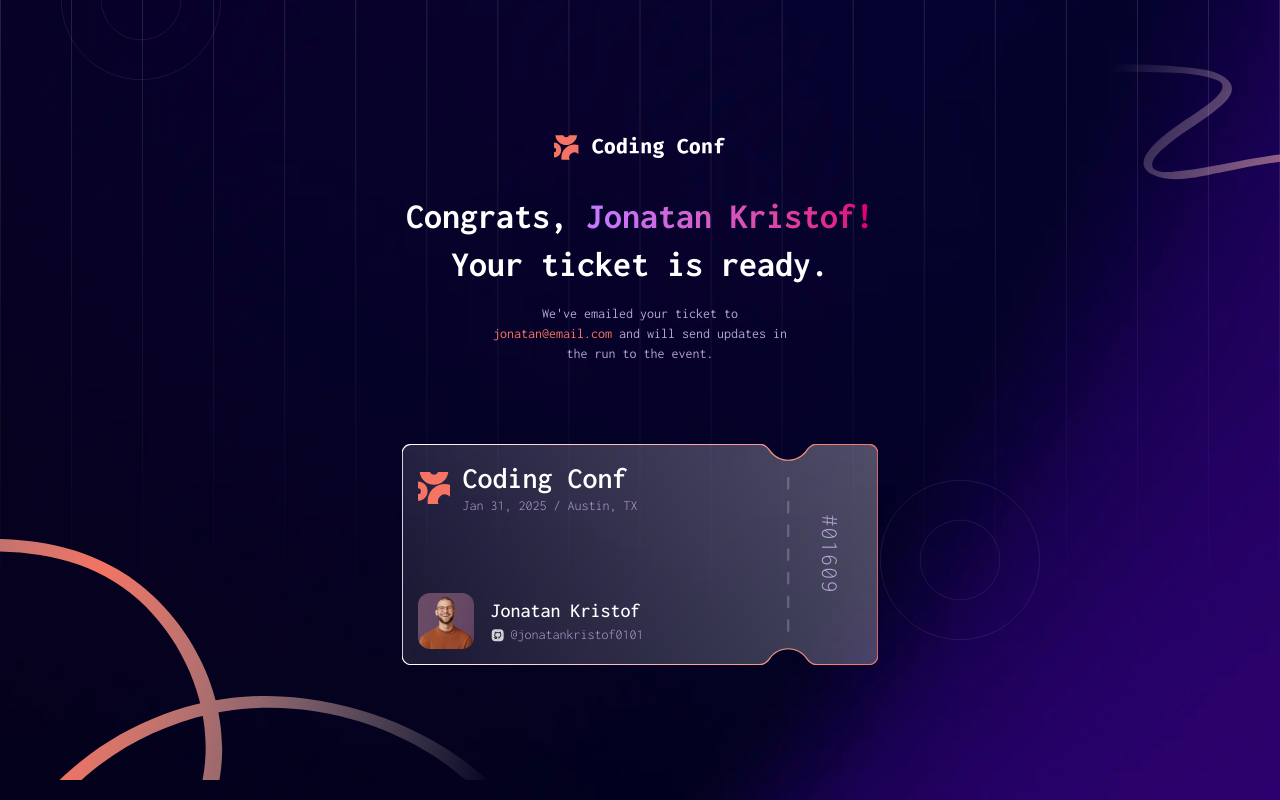
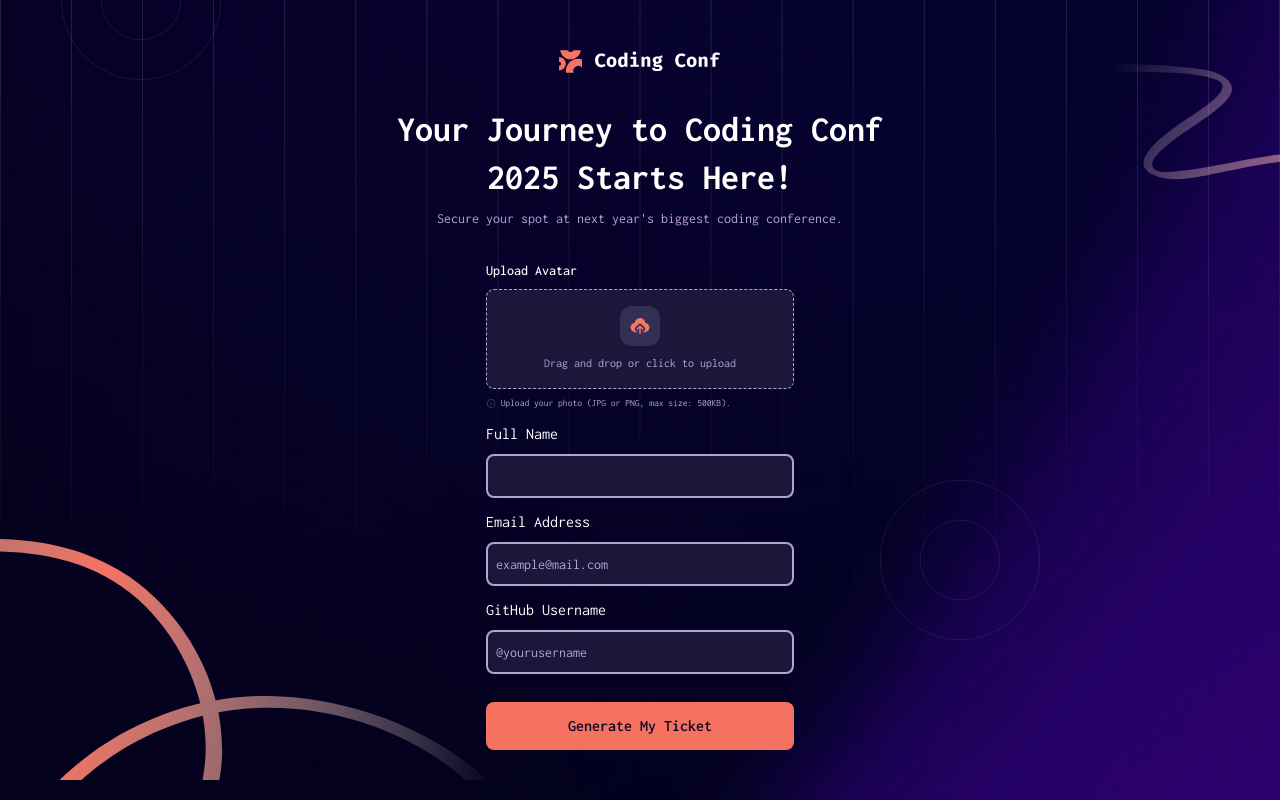
Before and after one commit to iamalabisunday/Conference-Ticket, a React (Vite) app: page / in a window 1280 px wide. Built offline with nearby package versions, Linux system fonts and the light colour scheme.

Commit message:
first commit

```diff
--- a/src/ConferenceTicket.jsx
+++ b/src/ConferenceTicket.jsx
@@ -1,10 +1,13 @@
+import { useState } from "react";
 import Background from "./Background.jsx";
 import FormTicket from "./FormTicket.jsx";
 import Congrats from "./Congrats.jsx";
 
 export default function ConferenceTicket() {
+  const [submitted, setSubmitted] = useState(false); // state moved here
+
   return (
-    <main className="relative w-full md:h-screen min-h-screen">
+    <main className="relative w-full md:min-h-screen min-h-screen flex justify-center items-center py-12">
       {/* Background (absolute and behind) */}
       <div className="absolute inset-0 z-0">
         <Background />
@@ -12,8 +15,11 @@ export default function ConferenceTicket() {
 
       {/* Content (on top) */}
       <div className="relative z-10 flex items-center justify-center h-full">
-        {/* <FormTicket /> */}
-        <Congrats />
+        {submitted ? (
+          <Congrats />
+        ) : (
+          <FormTicket onSubmitSuccess={() => setSubmitted(true)} />
+        )}
       </div>
     </main>
   );
--- a/src/FormTicket.jsx
+++ b/src/FormTicket.jsx
@@ -1,110 +1,343 @@
+import { useState } from "react";
 import logo from "./assets/images/logo-full.svg";
 import iconInfo from "./assets/images/icon-info.svg";
 import iconUpload from "./assets/images/icon-upload.svg";
 
-export default function FormTicket() {
+export default function FormTicket({ onSubmitSuccess }) {
+  // State Variables
+  const [upload, setUpload] = useState("");
+  const [name, setName] = useState("");
+  const [email, setEmail] = useState("");
+  const [github, setGithub] = useState("");
+
+  // Error States
+  const [errorUpload, setErrorUpload] = useState("");
+  const [errorName, setErrorName] = useState("");
+  const [errorEmail, setErrorEmail] = useState("");
+  const [errorGithub, setErrorGithub] = useState("");
+
+  // UPload Avatar Section
+  const handleUpload = (e) => {
+    const file = e.target.files[0];
+    if (!file) {
+      setErrorUpload("No file selected");
+      return;
+    }
+
+    if (file.size > 500 * 1024) {
+      setErrorUpload("File too large. Please upload a photo under 500KB");
+      return;
+    }
+
+    if (file.type !== "image/jpeg" && file.type !== "image/png") {
+      setErrorUpload("Invalid File Type (must be JPEG or PNG)");
+      return;
+    }
+
+    setUpload(file);
+    setErrorUpload("");
+  };
+
+  // Handle Name Section
+  const handleName = (e) => {
+    const fullName = e.target.value;
+    setName(fullName);
+    setErrorName(fullName.trim() ? "" : "Name is required");
+  };
+
+  // Handle Email Section
+  const handleEmail = (e) => {
+    const value = e.target.value;
+    setEmail(value);
+    const emailRegex = /^[^\s@]+@[^\s@]+\.[^\s@]+$/;
+    if (!value.trim()) {
+      setErrorEmail("Email is required");
+    } else if (!emailRegex.test(value)) {
+    } else {
+      setErrorEmail("");
+    }
+  };
+
+  // Handle GitHub Section
+  const handleGithub = (e) => {
+    const value = e.target.value;
+    const githubRegex = /^@/;
+    setGithub(value);
+
+    if (!value.trim()) {
+      setErrorGithub("GitHub username is required");
+    } else if (!githubRegex.test(value)) {
+      setErrorGithub("Please, GitHub username must start with '@'");
+    } else {
+      setErrorGithub("");
+    }
+  };
+
+  // Handle Form Submission
+  const handleSubmit = (e) => {
+    e.preventDefault();
+
+    let hasError = false;
+
+    // Validate name
+    if (!name.trim()) {
+      setErrorName("Name is required");
+      hasError = true;
+    } else {
+      setErrorName("");
+    }
+
+    // Validate email
+    const emailRegex = /^[^\s@]+@[^\s@]+\.[^\s@]+$/;
+    if (!email.trim()) {
+      setErrorEmail("Email is required");
+      hasError = true;
+    } else if (!emailRegex.test(email)) {
+      setErrorEmail("Invalid Email Address");
+      hasError = true;
+    } else {
+      setErrorEmail("");
+    }
+
+    // Validate GitHub
+    const githubRegex = /^@/;
+    if (!github.trim()) {
+      setErrorGithub("GitHub is required");
+      hasError = true;
+    } else if (!githubRegex.test(github)) {
+      setErrorGithub("Please, GitHub username must start with '@'");
+      hasError = true;
+    } else {
+      setErrorGithub("");
+    }
+
+    // Validate upload
+    if (!upload) {
+      setErrorUpload("Avatar is required");
+      hasError = true;
+    } else {
+      setErrorUpload("");
+    }
+
+    if (hasError) return;
+
+    // Reset form
+    setUpload("");
+    setName("");
+    setEmail("");
+    setGithub("");
+    setErrorUpload("");
+    setErrorName("");
+    setErrorEmail("");
+    setErrorGithub("");
+    if (onSubmitSuccess) onSubmitSuccess();
+  };
+
   return (
-    <>
     <div className="w-fit h-full flex flex-col items-center justify-center gap-8 md:pb-0 pb-10">
-        <header className="w-full h-auto pt-8  md:pt-0 flex flex-col items-center justify-center gap-8">
-          <img src={logo} alt="logo" className="md:w-[20%] w-[45%] " />
-          <section className="md:w-full w-[90%] flex flex-col items-center justify-center gap-4 ">
-            <h1 className="md:w-[70%] text-[var(--Neutral-0)] text-center md:text-4xl text-3xl font-[700] md:leading-[3rem]">
+      <header className="w-full h-auto pt-8 md:pt-0 flex flex-col items-center gap-8">
+        <img src={logo} alt="logo" className="md:w-[20%] w-[45%]" />
+        <section className="md:w-full w-[90%] flex flex-col items-center gap-2">
+          <h1 className="md:w-[70%] text-[var(--Neutral-0)] text-center md:text-4xl text-3xl font-bold md:leading-[3rem]">
             Your Journey to Coding Conf 2025 Starts Here!
           </h1>
-            <p className="text-[var(--Neutral-300)] md:text-sm text-[1.2rem] font-[400] text-center">
+          <p className="text-[var(--Neutral-300)] md:text-sm text-[1.2rem] text-center">
             Secure your spot at next year's biggest coding conference.
           </p>
         </section>
       </header>
-        <main className="md:w-full w-[90%] h-auto text-[var(--Neutral-0)] flex flex-col items-center justify-start gap-4">
+
+      <main className="md:w-full w-[90%] text-[var(--Neutral-0)] flex flex-col items-center gap-2">
         <form
-            action="submit"
-            className="md:w-[38%] w-[90%] flex flex-col items-center justify-center gap-4 "
+          onSubmit={handleSubmit}
+          className="md:w-[38%] w-[90%] flex flex-col items-center gap-3"
         >
-            {/* Darg and drop Upload  section*/}
+          {/* Upload Section */}
           <div className="w-full flex flex-col gap-2">
             <label
               htmlFor="upload"
-                className="cursor-pointer text-sm font-medium"
+              className="text-sm font-medium cursor-pointer"
             >
               Upload Avatar
             </label>
 
-              {/* Upload box with custom placeholder */}
-              <div className="w-full border border-dashed border-[var(--Neutral-300)] rounded-[0.5rem] py-4 px-2 flex flex-col justify-center items-center gap-2 cursor-pointer hover:border-gray-600 transition-all relative bg-[var(--Neutral-700)]">
+            <div className="w-full border border-dashed border-[var(--Neutral-300)] rounded-[0.5rem] py-4 px-2 flex flex-col justify-center items-center gap-2 cursor-pointer hover:border-gray-600 bg-[var(--Neutral-700)] relative">
               <input
                 type="file"
                 name="upload"
                 id="upload"
+                onChange={handleUpload}
                 className="absolute inset-0 w-full h-full opacity-0 cursor-pointer"
               />
               <img
                 src={iconUpload}
                 alt="Upload Icon"
-                  className="w-12 h-12 bg-[var(--Neutral-500)] p-2 rounded-xl"
+                className="w-10 h-10 bg-[var(--Neutral-500)] p-2 rounded-xl"
               />
-                <p className="md:text-[0.75rem] text-[0.95rem] text-[var(--Neutral-300)] font-[400]">
+              <p className="text-[0.95rem] md:text-[0.75rem] text-[var(--Neutral-300)]">
                 Drag and drop or click to upload
               </p>
             </div>
 
-              {/* Info message */}
-              <div className="text-xs font-[400] flex items-center gap-1 text-gray-600">
-                <img src={iconInfo} alt="Info Icon" className="w-[0.65rem]" />
+            {/* Avatar Preview */}
+            {upload && (
+              <img
+                src={URL.createObjectURL(upload)}
+                alt="Avatar Preview"
+                className="w-16 h-16 rounded-full object-cover mt-2"
+              />
+            )}
+
+            {/* Upload Info + Error */}
+            {errorUpload ? (
+              <div className="text-xs flex items-center gap-1 text-[var(--Orange-500)]">
+                <img
+                  src={iconInfo}
+                  alt="Info Icon"
+                  className="w-[0.65rem]"
+                  style={{
+                    filter:
+                      "invert(48%) sepia(99%) saturate(749%) hue-rotate(-13deg) brightness(104%) contrast(101%)",
+                  }}
+                />
+                <p className="text-[0.60rem] text-[var(--Orange-500)]">
+                  {errorUpload}
+                </p>
+              </div>
+            ) : (
+              <div className="text-xs flex items-center gap-1 text-[var(--Neutral-300)]">
+                <img
+                  src={iconInfo}
+                  alt="Info Icon"
+                  className="w-[0.65rem]"
+                  style={{
+                    filter:
+                      "invert(81%) sepia(13%) saturate(464%) hue-rotate(227deg) brightness(92%) contrast(89%)",
+                  }}
+                />
                 <p className="text-[0.60rem] text-[var(--Neutral-300)]">
                   Upload your photo (JPG or PNG, max size: 500KB).
                 </p>
               </div>
+            )}
           </div>
 
-            {/* Full Name Section */}
-            <div className="w-full flex flex-col gap-2  ">
+          {/* Full Name Field */}
+          <div className="w-full flex flex-col gap-2">
             <label htmlFor="name" className="cursor-pointer">
               Full Name
             </label>
             <input
               type="text"
+              value={name}
               name="name"
               id="name"
-                className="w-full focus:outline-none border-1 rounded-[0.5rem] py-2 px-2 focus:border-[var(--Neutral-700)] bg-[var(--Neutral-700)] border-[var(--Neutral-300)]"
+              onChange={handleName}
+              className={`w-full focus:outline-none border-2 rounded-[0.5rem] py-2 px-2 bg-[var(--Neutral-700)] ${
+                errorName
+                  ? "border-[var(--Orange-500)]"
+                  : "border-[var(--Neutral-300)] focus:border-[var(--Neutral-700)]"
+              }`}
             />
+            {errorName && (
+              <div className="text-xs flex items-center gap-1 text-[var(--Orange-500)]">
+                <img
+                  src={iconInfo}
+                  alt="Info Icon"
+                  className="w-[0.65rem]"
+                  style={{
+                    filter:
+                      "invert(48%) sepia(99%) saturate(749%) hue-rotate(-13deg) brightness(104%) contrast(101%)",
+                  }}
+                />
+                <p className="text-[0.60rem] text-[var(--Orange-500)]">
+                  {errorName}
+                </p>
               </div>
-            {/* Email Address Section */}
+            )}
+          </div>
+
+          {/* Email Field */}
           <div className="w-full flex flex-col gap-2">
             <label htmlFor="email" className="cursor-pointer">
               Email Address
             </label>
             <input
               type="email"
+              value={email}
               name="email"
               id="email"
+              onChange={handleEmail}
               placeholder="example@mail.com"
-                className="w-full focus:outline-none border-1 rounded-[0.5rem] py-2 px-2 focus:border-[var(--Neutral-700)] placeholder:text-sm bg-[var(--Neutral-700)] placeholder:text-[var(--Neutral-300)] border-[var(--Neutral-300)]"
+              className={`w-full focus:outline-none border-2 rounded-[0.5rem] py-2 px-2 bg-[var(--Neutral-700)] placeholder:text-sm placeholder:text-[var(--Neutral-300)] ${
+                errorEmail
+                  ? "border-[var(--Orange-500)]"
+                  : "border-[var(--Neutral-300)] focus:border-[var(--Neutral-700)]"
+              }`}
             />
+            {errorEmail && (
+              <div className="text-xs flex items-center gap-1 text-[var(--Orange-500)]">
+                <img
+                  src={iconInfo}
+                  alt="Info Icon"
+                  className="w-[0.65rem]"
+                  style={{
+                    filter:
+                      "invert(48%) sepia(99%) saturate(749%) hue-rotate(-13deg) brightness(104%) contrast(101%)",
+                  }}
+                />
+                <p className="text-[0.60rem] text-[var(--Orange-500)]">
+                  {errorEmail}
+                </p>
               </div>
-            {/* GiHub Username Section */}
+            )}
+          </div>
+
+          {/* GitHub Field */}
           <div className="w-full flex flex-col gap-2">
             <label htmlFor="github" className="cursor-pointer">
               GitHub Username
             </label>
             <input
               type="text"
+              value={github}
               name="github"
               id="github"
+              onChange={handleGithub}
               placeholder="@yourusername"
-                className="w-full focus:outline-none border-1 rounded-[0.5rem] py-2 px-2 focus:border-[var(--Neutral-700)] placeholder:text-sm bg-[var(--Neutral-700)] placeholder:text-[var(--Neutral-300)] border-[var(--Neutral-300)]"
+              className={`w-full focus:outline-none border-2 rounded-[0.5rem] py-2 px-2 bg-[var(--Neutral-700)] placeholder:text-sm placeholder:text-[var(--Neutral-300)] ${
+                errorGithub
+                  ? "border-[var(--Orange-500)]"
+                  : "border-[var(--Neutral-300)] focus:border-[var(--Neutral-700)]"
+              }`}
             />
+            {errorGithub && (
+              <div className="text-xs flex items-center gap-1 text-[var(--Orange-500)]">
+                <img
+                  src={iconInfo}
+                  alt="Info Icon"
+                  className="w-[0.65rem]"
+                  style={{
+                    filter:
+                      "invert(48%) sepia(99%) saturate(749%) hue-rotate(-13deg) brightness(104%) contrast(101%)",
+                  }}
+                />
+                <p className="text-[0.60rem] text-[var(--Orange-500)]">
+                  {errorGithub}
+                </p>
               </div>
+            )}
+          </div>
+
+          {/* Submit Button */}
           <button
-              value="submit"
-              className="w-full mt-4 rounded-[0.5rem] h-auto p-3 cursor-pointer bg-[var(--Orange-500)] text-[var(--Neutral-900)] whitespace-nowrap font-[600]"
+            type="submit"
+            className="w-full mt-4 rounded-[0.5rem] p-3 cursor-pointer bg-[var(--Orange-500)] text-[var(--Neutral-900)] font-[600]"
           >
             Generate My Ticket
           </button>
         </form>
       </main>
     </div>
-    </>
   );
 }
```
Lines whose indentation alone changed are shown as unchanged.
